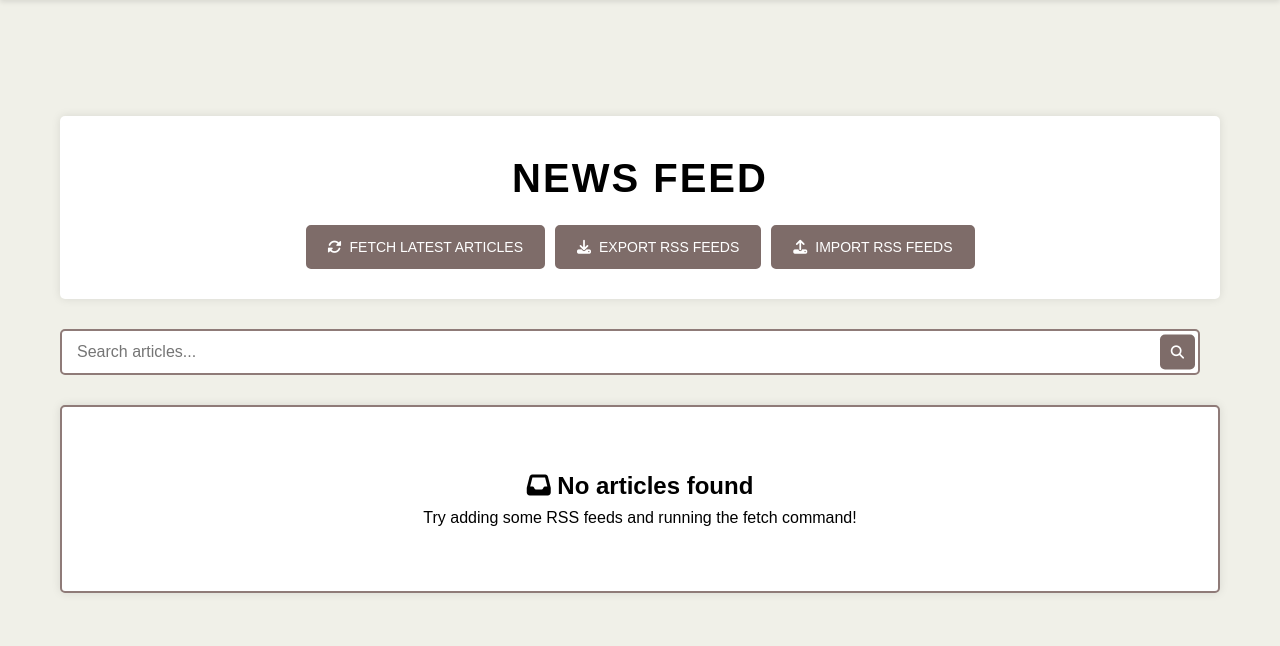
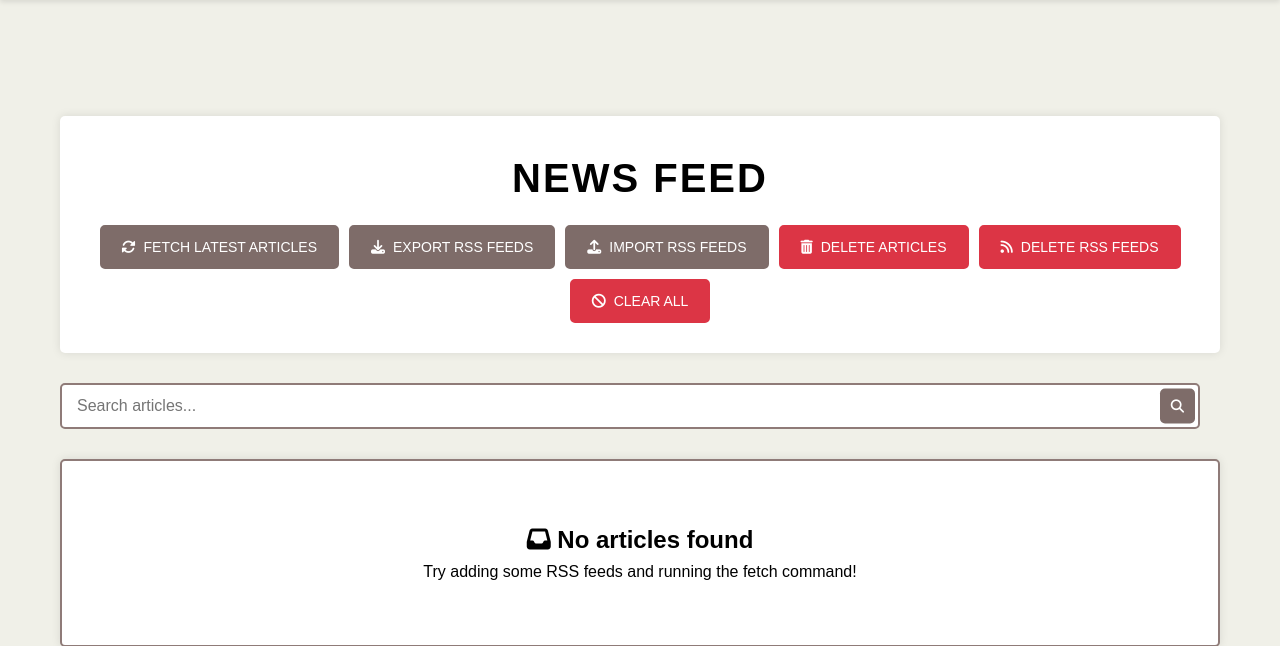
Before and after one commit to XeroBis/portfolio, a Django app: page /news/ in a window 1280 px wide. Shown: the part 96-742 px from the top of the page. Run offline with Django 5.2, Linux system fonts and the light colour scheme; the visitor is signed in with stand-in values (Sample User, id 1); data that the repository does not hold is empty; parts of the project's set-up code (start-up, migrations or seed data) failed here and were passed over.

Commit message:
feat: new buttons to delete everything

```diff
--- a/apps/newsfeed/templates/newsfeed/newsfeed_home.html
+++ b/apps/newsfeed/templates/newsfeed/newsfeed_home.html
@@ -31,6 +31,32 @@
                 <form id="import-form" method="post" action="{% url 'newsfeed:import_feeds' %}" enctype="multipart/form-data" style="display: none;">
                     {% csrf_token %}
                     <input type="file" id="import-file" name="feed_file" accept=".json" onchange="document.getElementById('import-form').submit()">
+                </form>
+
+                <button type="button" class="delete-button delete-articles" onclick="confirmDelete('articles')">
+                    <i class="fas fa-trash-alt"></i>
+                    Delete Articles
+                </button>
+
+                <button type="button" class="delete-button delete-feeds" onclick="confirmDelete('feeds')">
+                    <i class="fas fa-rss"></i>
+                    Delete RSS Feeds
+                </button>
+
+                <button type="button" class="delete-button delete-all" onclick="confirmDelete('all')">
+                    <i class="fas fa-ban"></i>
+                    Clear All
+                </button>
+                <form id="delete-articles-form" method="post" action="{% url 'newsfeed:delete_articles' %}" style="display: none;">
+                    {% csrf_token %}
+                </form>
+
+                <form id="delete-feeds-form" method="post" action="{% url 'newsfeed:delete_feeds' %}" style="display: none;">
+                    {% csrf_token %}
+                </form>
+
+                <form id="delete-all-form" method="post" action="{% url 'newsfeed:clear_all' %}" style="display: none;">
+                    {% csrf_token %}
                 </form>
             </div>
             {% endif %}
@@ -223,7 +249,30 @@
         </div>
 
         <script>
+            function confirmDelete(type) {
+                let message, formId;
 
+                switch(type) {
+                    case 'articles':
+                        message = 'Are you sure you want to delete ALL articles? This action cannot be undone.';
+                        formId = 'delete-articles-form';
+                        break;
+                    case 'feeds':
+                        message = 'Are you sure you want to delete ALL RSS feeds and their articles? This action cannot be undone.';
+                        formId = 'delete-feeds-form';
+                        break;
+                    case 'all':
+                        message = 'Are you sure you want to CLEAR THE ENTIRE NEWSFEED? This will delete all RSS feeds and articles. This action cannot be undone.';
+                        formId = 'delete-all-form';
+                        break;
+                    default:
+                        return;
+                }
+
+                if (confirm(message)) {
+                    document.getElementById(formId).submit();
+                }
+            }
         </script>
 </body>
 <script src="{% static 'js/newsfeed.js' %}"></script>
--- a/apps/newsfeed/urls.py
+++ b/apps/newsfeed/urls.py
@@ -9,4 +9,7 @@ urlpatterns = [
     path('article/<int:pk>/', views.article_detail, name='article_detail'),
     path('export/', views.export_rss_feeds, name='export_feeds'),
     path('import/', views.import_rss_feeds, name='import_feeds'),
+    path('delete-articles/', views.delete_articles, name='delete_articles'),
+    path('delete-feeds/', views.delete_feeds, name='delete_feeds'),
+    path('clear-all/', views.clear_all, name='clear_all'),
 ]
--- a/apps/newsfeed/views.py
+++ b/apps/newsfeed/views.py
@@ -8,7 +8,7 @@ from django.db.models import Q, F
 from django.core.cache import cache
 from django.views.decorators.csrf import csrf_exempt
 from django.utils.decorators import method_decorator
-from django.views.decorators.http import require_http_methods
+from django.views.decorators.http import require_http_methods, require_POST
 from django.utils import timezone
 from .models import Article, RSSFeed
 import io
@@ -221,3 +221,61 @@ def import_rss_feeds(request):
         messages.error(request, f'Error importing feeds: {str(e)}')
 
     return redirect('newsfeed:home')
+
+
+@staff_member_required
+@require_POST
+def delete_articles(request):
+    """Delete all articles"""
+    try:
+        article_count = Article.objects.count()
+        Article.objects.all().delete()
+        cache.clear()
+
+        messages.success(request, f'Successfully deleted {article_count} articles.')
+
+    except Exception as e:
+        messages.error(request, f'Error deleting articles: {str(e)}')
+
+    return redirect('newsfeed:home')
+
+
+@staff_member_required
+@require_POST
+def delete_feeds(request):
+    """Delete all RSS feeds and their articles"""
+    try:
+        feed_count = RSSFeed.objects.count()
+        article_count = Article.objects.count()
+
+        Article.objects.all().delete()
+        RSSFeed.objects.all().delete()
+        cache.clear()
+
+        messages.success(request, f'Successfully deleted {feed_count} RSS feeds and {article_count} articles.')
+
+    except Exception as e:
+        messages.error(request, f'Error deleting feeds: {str(e)}')
+
+    return redirect('newsfeed:home')
+
+
+@staff_member_required
+@require_POST
+def clear_all(request):
+    """Clear the entire newsfeed - delete all RSS feeds and articles"""
+    try:
+        feed_count = RSSFeed.objects.count()
+        article_count = Article.objects.count()
+        total_count = feed_count + article_count
+
+        Article.objects.all().delete()
+        RSSFeed.objects.all().delete()
+        cache.clear()
+
+        messages.success(request, f'Successfully cleared the entire newsfeed ({total_count} records deleted).')
+
+    except Exception as e:
+        messages.error(request, f'Error clearing newsfeed: {str(e)}')
+
+    return redirect('newsfeed:home')
--- a/requirements.txt
+++ b/requirements.txt
@@ -1,5 +1,5 @@
 asgiref==3.8.1
-Django==5.1.10
+Django==5.1.12
 psycopg2-binary==2.9.10
 python-dotenv==1.0.1
 sqlparse==0.5.3
--- a/static/newsfeed/css/newsfeed.css
+++ b/static/newsfeed/css/newsfeed.css
@@ -23,8 +23,8 @@
         --accent-color: #4dabf7;
         --accent-hover: #339af0;
         --border-color: #404040;
-        --shadow: 0 2px 4px rgba(0,0,0,0.3);
-        --shadow-hover: 0 4px 12px rgba(0,0,0,0.4);
+        --shadow: 0 2px 4px rgba(0, 0, 0, 0.3);
+        --shadow-hover: 0 4px 12px rgba(0, 0, 0, 0.4);
         --gradient: linear-gradient(135deg, #4c6ef5 0%, #9c88ff 100%);
     }
 
@@ -318,7 +318,8 @@
         min-width: 80px;
     }
 
-    .view-count, .read-time {
+    .view-count,
+    .read-time {
         font-size: 12px;
         color: var(--text-muted);
         display: flex;
@@ -334,7 +335,8 @@
         gap: 10px;
     }
 
-    .pagination a, .pagination span {
+    .pagination a,
+    .pagination span {
         display: flex;
         align-items: center;
         justify-content: center;
@@ -369,7 +371,16 @@
         align-items: center;
     }
 
-    .fetch-button, .export-button, .import-button {
+    .admin-controls form {
+        display: inline-flex;
+        margin: 0;
+        padding: 0;
+    }
+
+    .fetch-button,
+    .export-button,
+    .import-button,
+    .delete-button {
         background: var(--accent-color);
         color: white;
         border: 2px solid var(--accent-color);
@@ -389,10 +400,23 @@
         min-height: 44px;
     }
 
-    .fetch-button:hover, .export-button:hover, .import-button:hover {
+    .fetch-button:hover,
+    .export-button:hover,
+    .import-button:hover,
+    .delete-button:hover {
         background: var(--accent-hover);
         border-color: var(--accent-hover);
         transform: translateY(-2px);
+    }
+
+    .delete-button {
+        background: #dc3545;
+        border-color: #dc3545;
+    }
+
+    .delete-button:hover {
+        background: #c82333;
+        border-color: #c82333;
     }
 
     .messages {
@@ -491,7 +515,14 @@
             gap: 8px;
         }
 
-        .fetch-button, .export-button, .import-button {
+        .admin-controls form {
+            width: 100%;
+        }
+
+        .fetch-button,
+        .export-button,
+        .import-button,
+        .delete-button {
             width: 100%;
             justify-content: center;
         }
@@ -502,6 +533,13 @@
     }
 
     @keyframes fadeIn {
-        from { opacity: 0; transform: translateY(20px); }
-        to { opacity: 1; transform: translateY(0); }
+        from {
+            opacity: 0;
+            transform: translateY(20px);
+        }
+
+        to {
+            opacity: 1;
+            transform: translateY(0);
+        }
     }
```
Also changed, not shown: apps/newsfeed/management/commands/clear_newsfeed.py (added, +64 -0 lines), apps/newsfeed/management/commands/delete_all_articles.py (added, +48 -0 lines), apps/newsfeed/management/commands/delete_all_feeds.py (added, +75 -0 lines), apps/newsfeed/management/commands/fetch_rss.py (+26 -1 lines).
